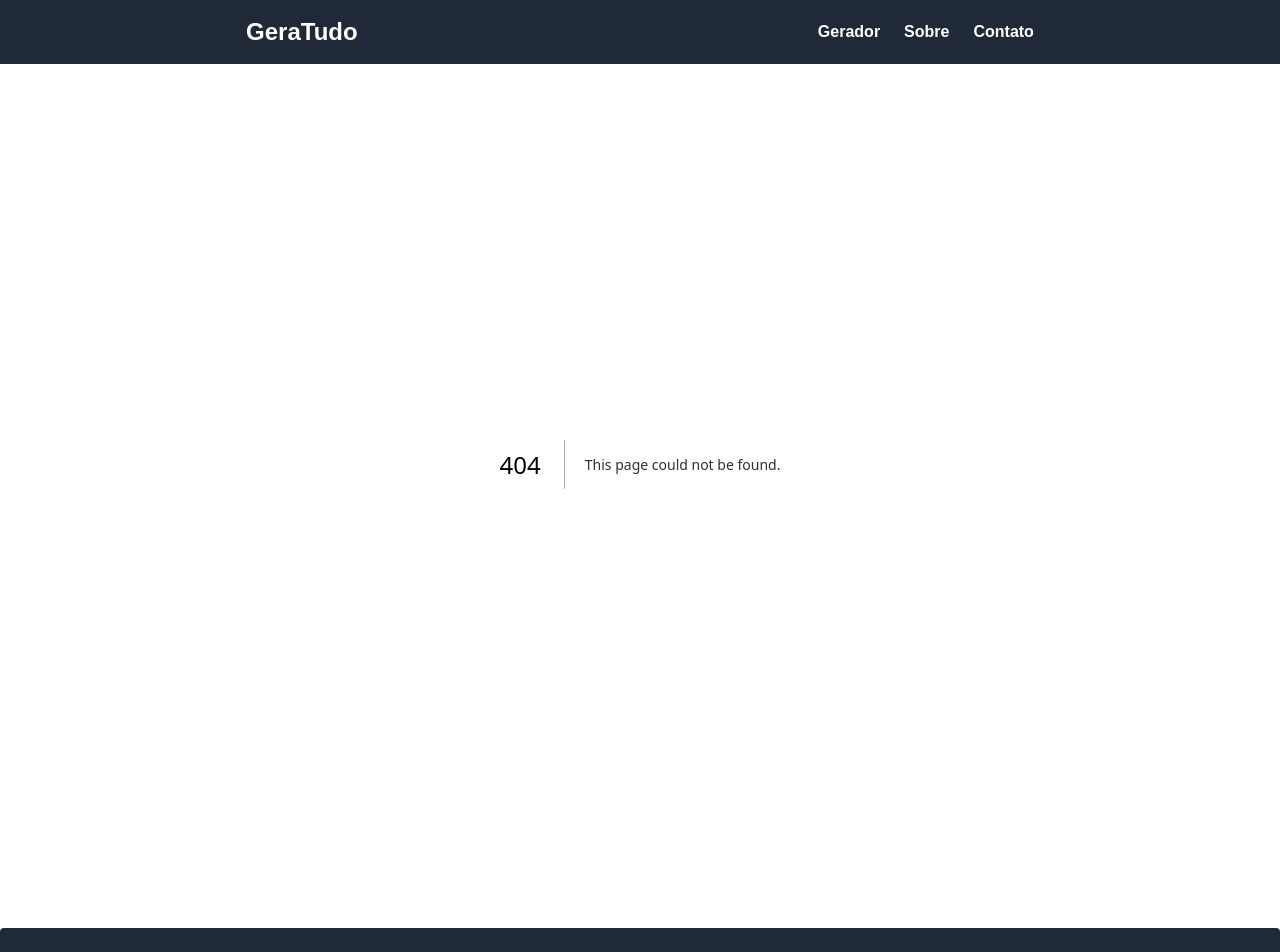
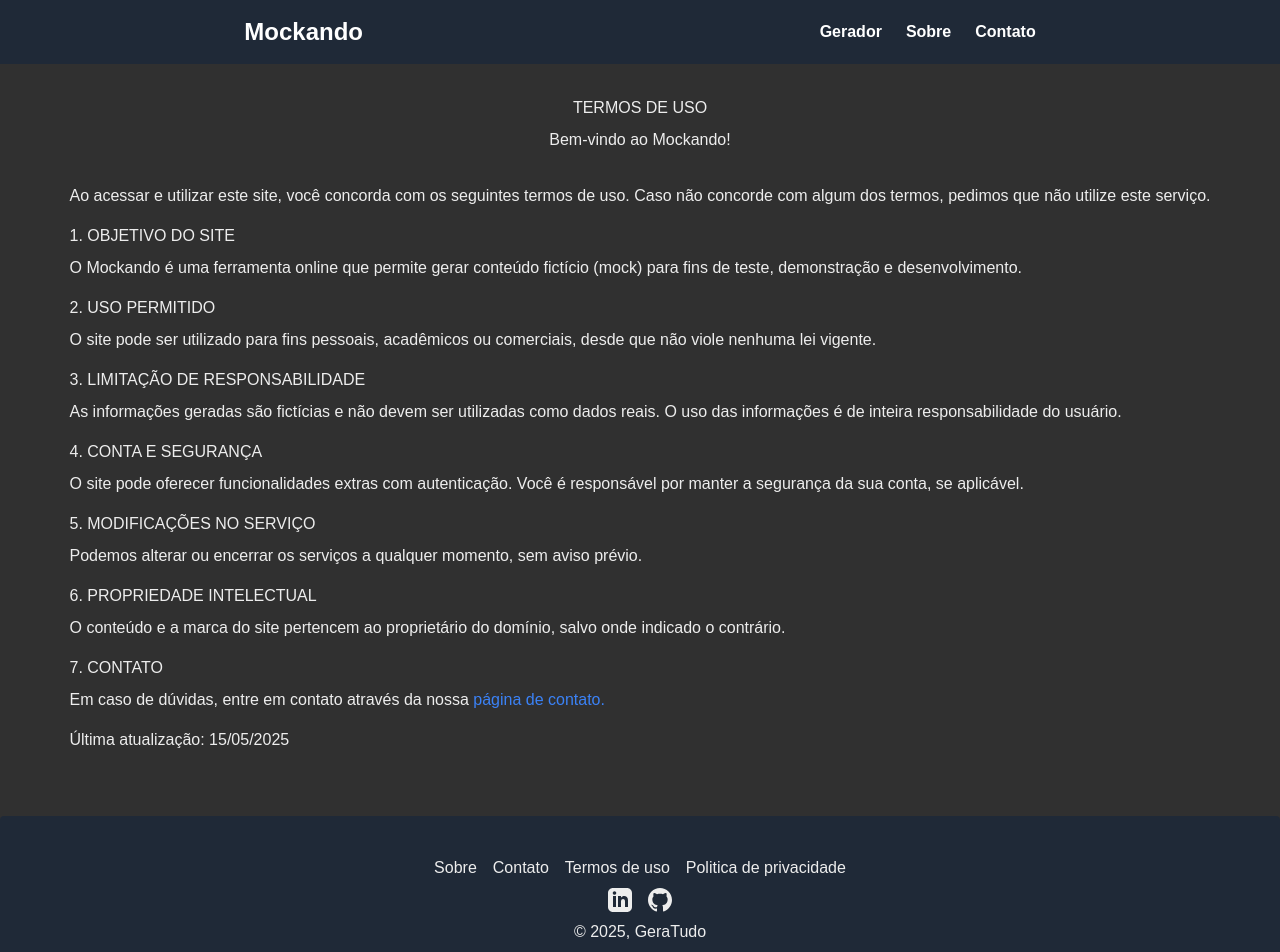
Before and after one commit to JuniorBandeira7/web_mock_generator, a Next.js app: page /termos-de-uso in a window 1280 px wide. Before the commit this address had no page. Shown: the top 952 px of the page. Built offline with nearby package versions, Linux system fonts and the light colour scheme.

Commit message:
termos de uso e politica de privacidade

```diff
--- a/src/app/components/Footer.tsx
+++ b/src/app/components/Footer.tsx
@@ -4,12 +4,12 @@ export const Footer = () => {
             <nav className="grid grid-flow-col gap-4 justify-center">
                 <a className="cursor-pointer">Sobre</a>
                 <a className="cursor-pointer">Contato</a>
-                <a className="cursor-pointer">Termos de uso</a>
-                <a className="cursor-pointer">Politica de privacidade</a>
+                <a className="cursor-pointer" href="termos-de-uso">Termos de uso</a>
+                <a className="cursor-pointer" href="privacidade">Politica de privacidade</a>
             </nav>
             <nav>
                 <div className="grid grid-flow-col gap-4 justify-center mt-2">
-                    <a className="cursor-pointer">
+                    <a className="cursor-pointer" href="https://www.linkedin.com/in/julio-bandeira-442515174/" target="_blank">
                         <svg
                             xmlns="http://www.w3.org/2000/svg"
                             width="24"
@@ -20,7 +20,7 @@ export const Footer = () => {
                                 d="M19 0h-14c-2.761 0-5 2.239-5 5v14c0 2.761 2.239 5 5 5h14c2.762 0 5-2.239 5-5v-14c0-2.761-2.238-5-5-5zm-11 19h-3v-11h3v11zm-1.5-12.268c-.966 0-1.75-.79-1.75-1.764s.784-1.764 1.75-1.764 1.75.79 1.75 1.764-.783 1.764-1.75 1.764zm13.5 12.268h-3v-5.604c0-3.368-4-3.113-4 0v5.604h-3v-11h3v1.765c1.396-2.586 7-2.777 7 2.476v6.759z" />
                         </svg>
                     </a>
-                    <a className="cursor-pointer">
+                    <a className="cursor-pointer" href="https://github.com/JuniorBandeira7" target="_blank">
                         <svg
                             xmlns="http://www.w3.org/2000/svg"
                             width="24"
--- a/src/app/components/Header.tsx
+++ b/src/app/components/Header.tsx
@@ -3,7 +3,7 @@ export const Header = () => {
         <header className="flex items-center justify-around p-4 h-16 bg-gray-800 text-white">
             <div className="flex items-center">
                 <a href="/">
-                    <span className="self-center text-2xl font-semibold whitespace-nowrap text-white">GeraTudo</span>
+                    <span className="self-center text-2xl font-semibold whitespace-nowrap text-white">Mockando</span>
                 </a>
             </div>
             <nav className="flex items-center gap-6">
--- a/src/app/globals.css
+++ b/src/app/globals.css
@@ -24,10 +24,6 @@ section {
   box-shadow: 10px 10px 5px 0px rgba(0,0,0,0.75);
   -webkit-box-shadow: 10px 10px 5px 0px rgba(0,0,0,0.75);
   -moz-box-shadow: 10px 10px 5px 0px rgba(0,0,0,0.75);
-}
-
-h2 {
-  color: var(--background);
 }
 
 input, select {
--- /dev/null
+++ b/src/app/privacidade/page.tsx
@@ -0,0 +1,36 @@
+export default function Privacidade() {
+    return (
+        <main className="mr-auto ml-auto">
+            <div className="flex justify-center mt-8">
+                <h1>POLÍTICA DE PRIVACIDADE</h1>
+            </div>
+
+            <div className="flex justify-center mt-2">
+                <h2>Bem-vindo ao Mockando!</h2>
+            </div>
+
+            <div className="mt-8 flex justify-center">
+                <div>
+                    <p>Sua privacidade é importante para nós. Esta política descreve como coletamos, usamos e protegemos suas informações ao usar o Mockando.</p>
+                    <h3 className="mt-4">1. INFORMAÇÕES COLETADAS </h3>
+                    <p className="mt-2">Podemos coletar informações como IP, navegador, sistema operacional e dados de navegação por meio de cookies e ferramentas analíticas. Caso você se cadastre, também poderemos coletar e-mails ou nomes, conforme fornecidos.</p>
+                    <h3 className="mt-4">2. USO DAS INFORMAÇÕES</h3>
+                    <p className="mt-2">As informações são utilizadas para melhorar o serviço, exibir anúncios relevantes e, quando aplicável, entrar em contato com o usuário.</p>
+                    <h3 className="mt-4">3. COMPARTILHAMENTO DE DADOS</h3>
+                    <p className="mt-2">Não vendemos nem compartilhamos suas informações com terceiros, exceto quando exigido por lei ou para funcionamento do site (ex: serviços de anúncios ou analytics).</p>
+                    <h3 className="mt-4">4. COOKIES</h3>
+                    <p className="mt-2">Utilizamos cookies para melhorar sua experiência e permitir o funcionamento de recursos essenciais. Você pode desativar cookies no seu navegador, mas isso pode afetar algumas funcionalidades.</p>
+                    <h3 className="mt-4">5. ANÚNCIOS E AFILIADOSS</h3>
+                    <p className="mt-2">Este site pode exibir anúncios (ex: Google AdSense) e conter links de afiliados. Ao clicar nesses links, podemos receber uma comissão, sem custo adicional para você.</p>
+                    <h3 className="mt-4">6. SEGURANÇA</h3>
+                    <p className="mt-2">Adotamos medidas técnicas para proteger seus dados, mas nenhuma transmissão pela internet é 100% segura.</p>
+                    <h3 className="mt-4">7. DIREITOS DO USUÁRIO</h3>
+                    <p className="mt-2">Você pode solicitar acesso, correção ou exclusão dos seus dados, quando aplicável.</p>
+                    <h3 className="mt-4">8. CONTATO</h3>
+                    <p className="mt-2">Em caso de dúvidas, entre em contato através da nossa <a href="contato" className="text-blue-500">página de contato.</a></p>
+                    <p className="mt-4">Última atualização: 15/05/2025</p>
+                </div>
+            </div>
+        </main>
+    )
+}
--- /dev/null
+++ b/src/app/termos-de-uso/page.tsx
@@ -0,0 +1,34 @@
+export default function TermosDeUso() {
+    return (
+        <main className="mr-auto ml-auto">
+            <div className="flex justify-center mt-8">
+                <h1>TERMOS DE USO</h1>
+            </div>
+
+            <div className="flex justify-center mt-2">
+                <h2>Bem-vindo ao Mockando!</h2>
+            </div>
+
+            <div className="mt-8 flex justify-center">
+                <div>
+                    <p>Ao acessar e utilizar este site, você concorda com os seguintes termos de uso. Caso não concorde com algum dos termos, pedimos que não utilize este serviço.</p>
+                    <h3 className="mt-4">1. OBJETIVO DO SITE</h3>
+                    <p className="mt-2">O Mockando é uma ferramenta online que permite gerar conteúdo fictício (mock) para fins de teste, demonstração e desenvolvimento.</p>
+                    <h3 className="mt-4">2. USO PERMITIDO</h3>
+                    <p className="mt-2">O site pode ser utilizado para fins pessoais, acadêmicos ou comerciais, desde que não viole nenhuma lei vigente.</p>
+                    <h3 className="mt-4">3. LIMITAÇÃO DE RESPONSABILIDADE</h3>
+                    <p className="mt-2">As informações geradas são fictícias e não devem ser utilizadas como dados reais. O uso das informações é de inteira responsabilidade do usuário.</p>
+                    <h3 className="mt-4">4. CONTA E SEGURANÇA</h3>
+                    <p className="mt-2">O site pode oferecer funcionalidades extras com autenticação. Você é responsável por manter a segurança da sua conta, se aplicável.</p>
+                    <h3 className="mt-4">5. MODIFICAÇÕES NO SERVIÇO</h3>
+                    <p className="mt-2">Podemos alterar ou encerrar os serviços a qualquer momento, sem aviso prévio.</p>
+                    <h3 className="mt-4">6. PROPRIEDADE INTELECTUAL</h3>
+                    <p className="mt-2">O conteúdo e a marca do site pertencem ao proprietário do domínio, salvo onde indicado o contrário.</p>
+                    <h3 className="mt-4">7. CONTATO</h3>
+                    <p className="mt-2">Em caso de dúvidas, entre em contato através da nossa <a href="contato" className="text-blue-500">página de contato.</a></p>
+                    <p className="mt-4">Última atualização: 15/05/2025</p>
+                </div>
+            </div>
+        </main>
+    )
+}
```
